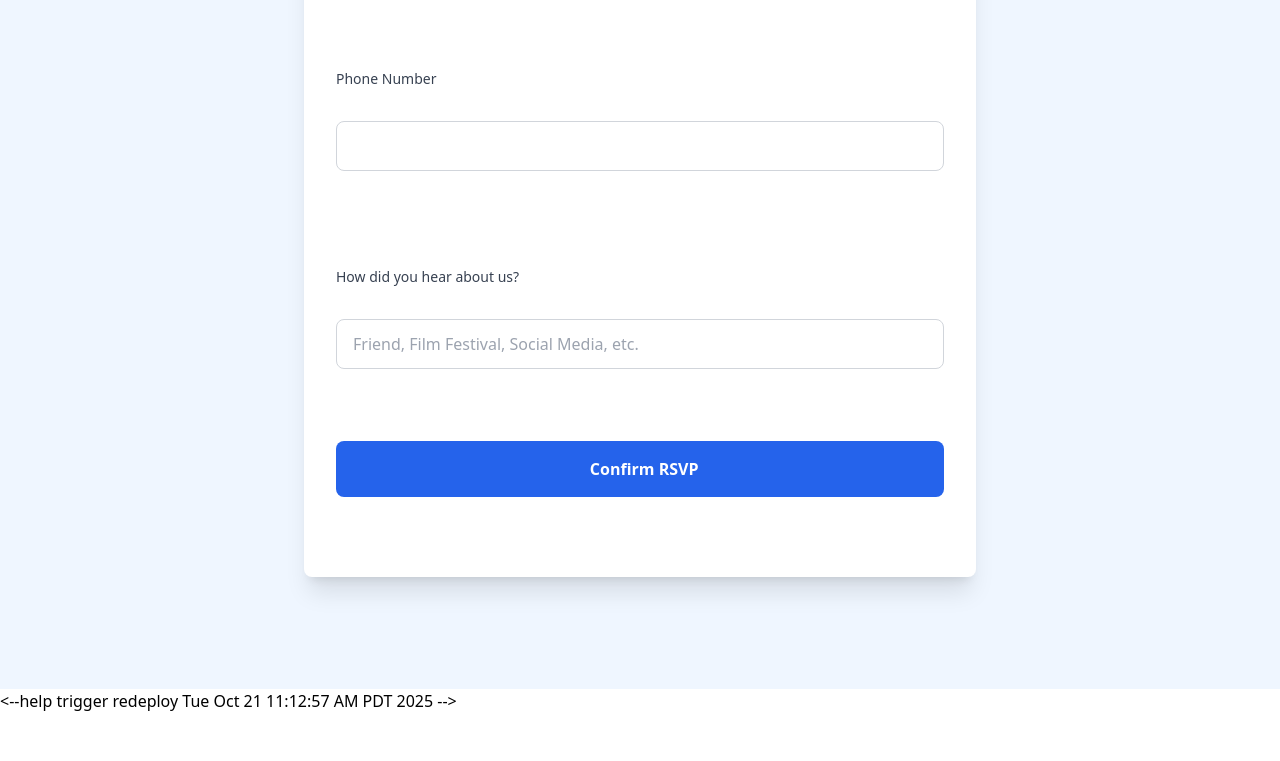
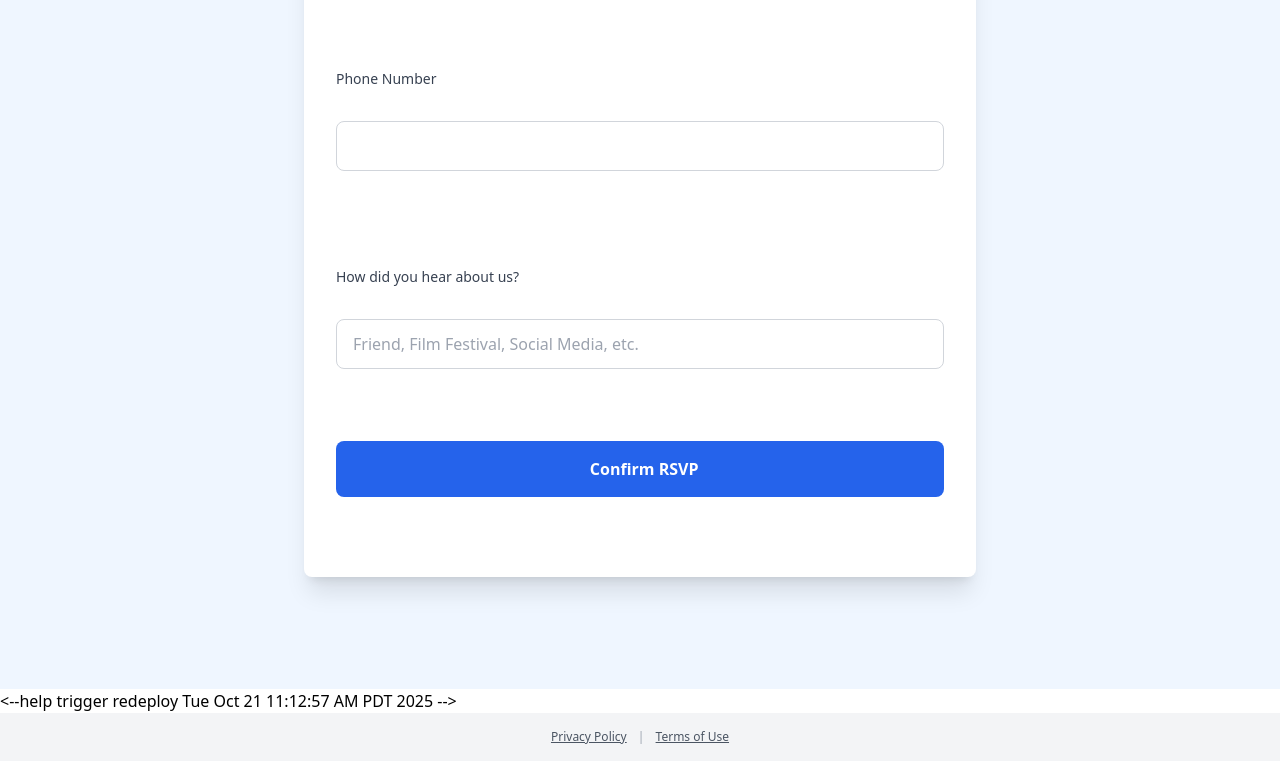
Before and after one commit to calebmills99/golden-wings-screening, an Eleventy site: page src/index.njk in a window 1280 px wide. Shown: the part 2076-2837 px from the top of the page. Before the commit the page ends 2789 px from the top, so only its background shows below. Built offline with nearby package versions, Linux system fonts and the light colour scheme; Eleventy itself is replaced by a stand-in of ours; files that its build step writes are made by us from their sources.

Commit message:
Add privacy policy and terms links in footer

```diff
--- a/src/_layouts/base.njk
+++ b/src/_layouts/base.njk
@@ -9,5 +9,13 @@
 </head>
 <body>
   {{ content | safe }}
+
+  <footer class="bg-gray-100 py-4 text-center text-xs">
+    <div class="container mx-auto">
+      <a href="https://www.golden-wings-robyn.com/privacy-policy" class="text-gray-600 hover:text-gray-900 underline">Privacy Policy</a>
+      <span class="text-gray-400 mx-2">|</span>
+      <a href="https://www.golden-wings-robyn.com/terms-of-use" class="text-gray-600 hover:text-gray-900 underline">Terms of Use</a>
+    </div>
+  </footer>
 </body>
 </html>
```
